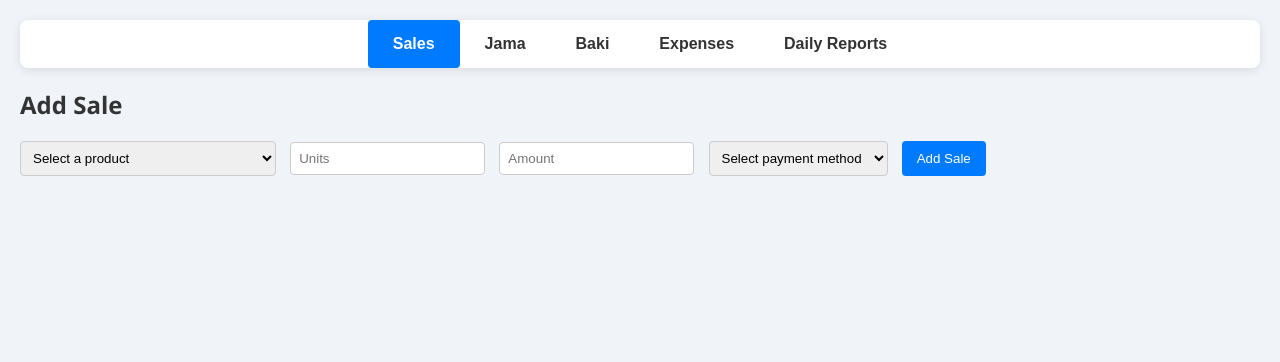
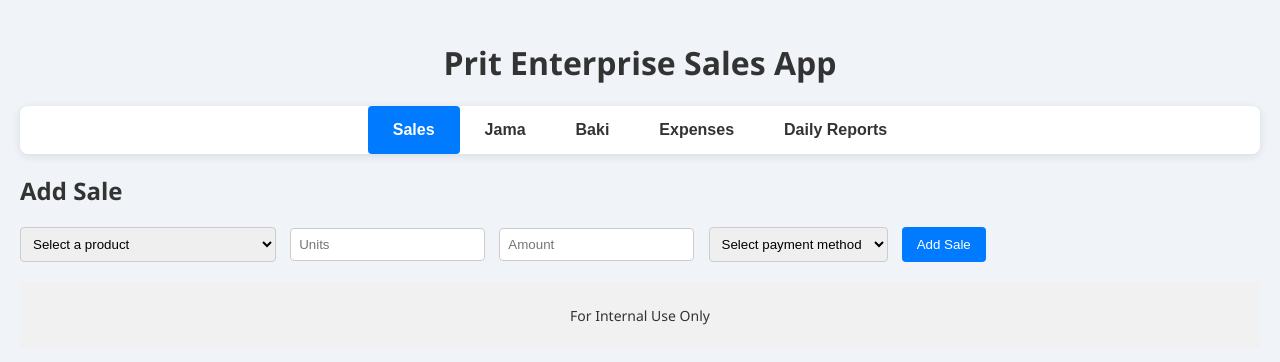
Before and after one commit to tatvadesai/order_app, a website: page public/index.html in a window 1280 px wide. Drawn offline with Linux system fonts and the light colour scheme.

Commit message:
header and footer

```diff
--- a/public/index.html
+++ b/public/index.html
@@ -7,6 +7,7 @@
         <link rel="stylesheet" href="styles.css" />
     </head>
     <body>
+        <h1>Prit Enterprise Sales App</h1>
         <div class="tabs">
             <button class="tablink" onclick="openTab('Sales')">Sales</button>
             <button class="tablink" onclick="openTab('Jama')">Jama</button>
@@ -160,5 +161,9 @@
         </div>
 
         <script src="app.js"></script>
+
+        <footer class="footer">
+            <p>For Internal Use Only</p>
+        </footer>
     </body>
 </html>
--- a/public/styles.css
+++ b/public/styles.css
@@ -4,6 +4,10 @@ body {
     margin: 0;
     padding: 20px;
     color: #333;
+}
+
+h1 {
+    text-align: center;
 }
 
 .tabs {
@@ -86,3 +90,15 @@ li {
 .net-total {
     color: darkkhaki;
 }
+
+.footer {
+    margin-top: auto;
+    text-align: center;
+    padding: 10px 0;
+    background-color: #f1f1f1;
+    color: #333;
+    font-size: 14px;
+    position: relative;
+    width: 100%;
+    bottom: 0;
+}
```
